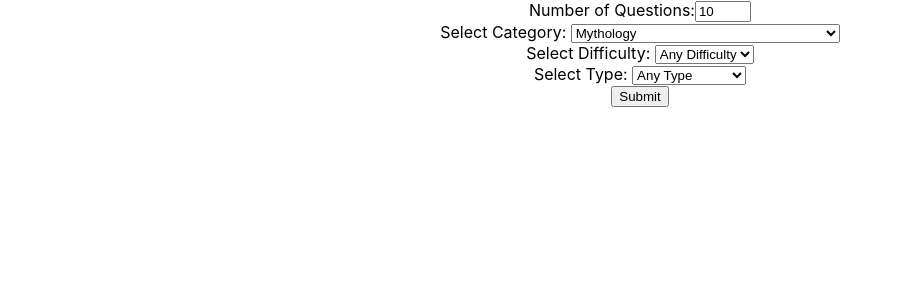
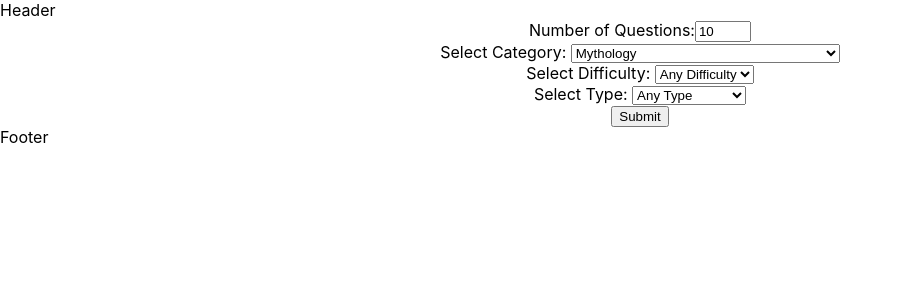
Before and after one commit to mohsensami/quiz-app, a React (Create React App) app: page / in a window 1280 px wide. Shown: the top 300 px of the page, without its empty margins (0-902 px from the left). Built offline with nearby package versions, Linux system fonts and the light colour scheme.

Commit message:
Layout and Header and footer added

```diff
--- a/src/App.tsx
+++ b/src/App.tsx
@@ -1,6 +1,7 @@
 import { useState } from 'react';
 import './App.css';
 import shuffle from './utils/shuffle';
+import Layout from './componets/Layout';
 
 function App() {
     const [amount, setAmount] = useState(10);
@@ -45,6 +46,7 @@ function App() {
     };
 
     return (
+        <Layout>
             <div className="App">
                 <div>
                     {data?.length ? (
@@ -72,7 +74,7 @@ function App() {
                                         Next
                                     </button>
                                 )}
-                            {<button onClick={handleShowResult}>Show Result</button>}
+                                {currentQuestion === amount && <button onClick={handleShowResult}>Show Result</button>}
                             </div>
                         </div>
                     ) : (
@@ -160,6 +162,7 @@ function App() {
                     {/* {JSON.stringify(data)} */}
                 </div>
             </div>
+        </Layout>
     );
 }
 
--- /dev/null
+++ b/src/componets/Footer/index.js
@@ -0,0 +1,7 @@
+import React from 'react';
+
+const Footer = () => {
+    return <div>Footer</div>;
+};
+
+export default Footer;
--- /dev/null
+++ b/src/componets/Header/index.js
@@ -0,0 +1,7 @@
+import React from 'react';
+
+const Header = () => {
+    return <div>Header</div>;
+};
+
+export default Header;
--- /dev/null
+++ b/src/componets/Layout/index.js
@@ -0,0 +1,16 @@
+import React, { Fragment } from 'react';
+
+import Header from '../Header';
+import Footer from '../Footer';
+
+const Layout = ({ children }) => {
+    return (
+        <Fragment>
+            <Header />
+            <main>{children}</main>
+            <Footer />
+        </Fragment>
+    );
+};
+
+export default Layout;
```
Also changed, not shown: src/utils/countdownTime.js (added, +19 -0 lines). Lines whose indentation alone changed are shown as unchanged.
